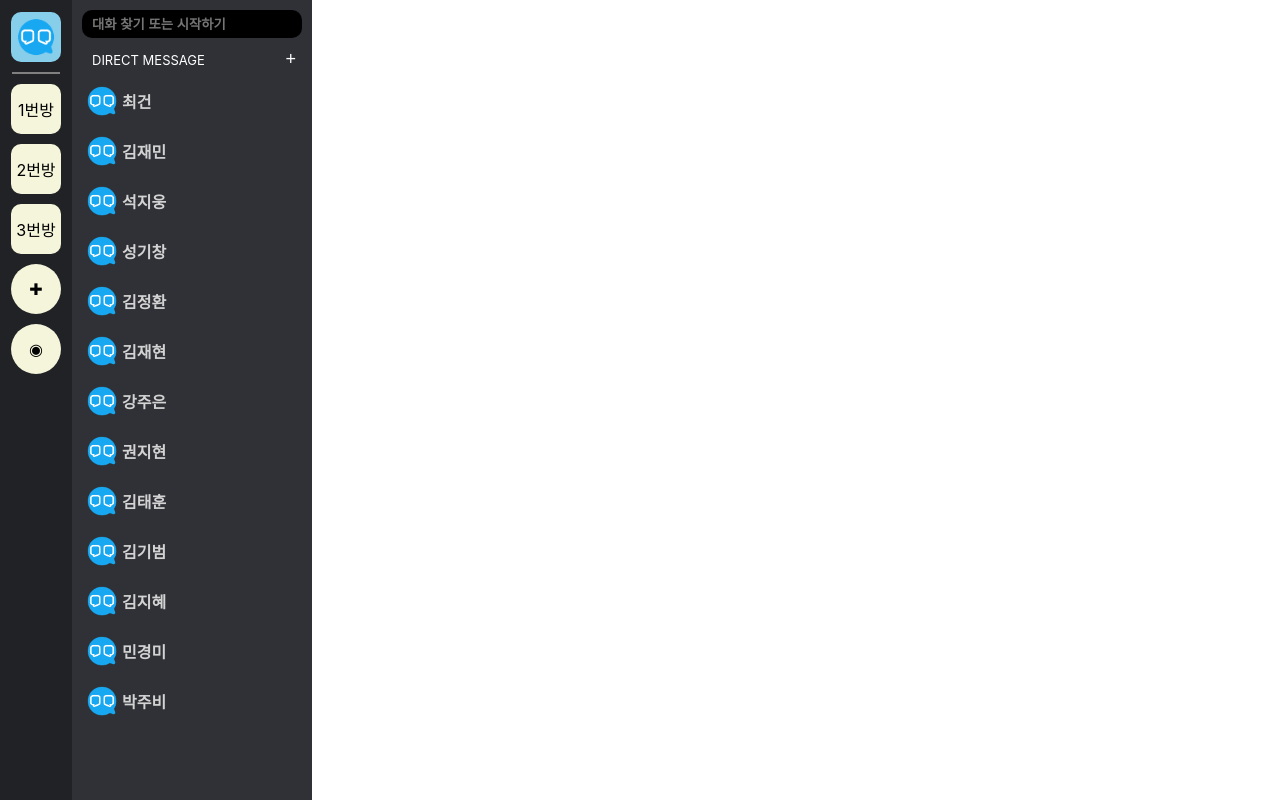
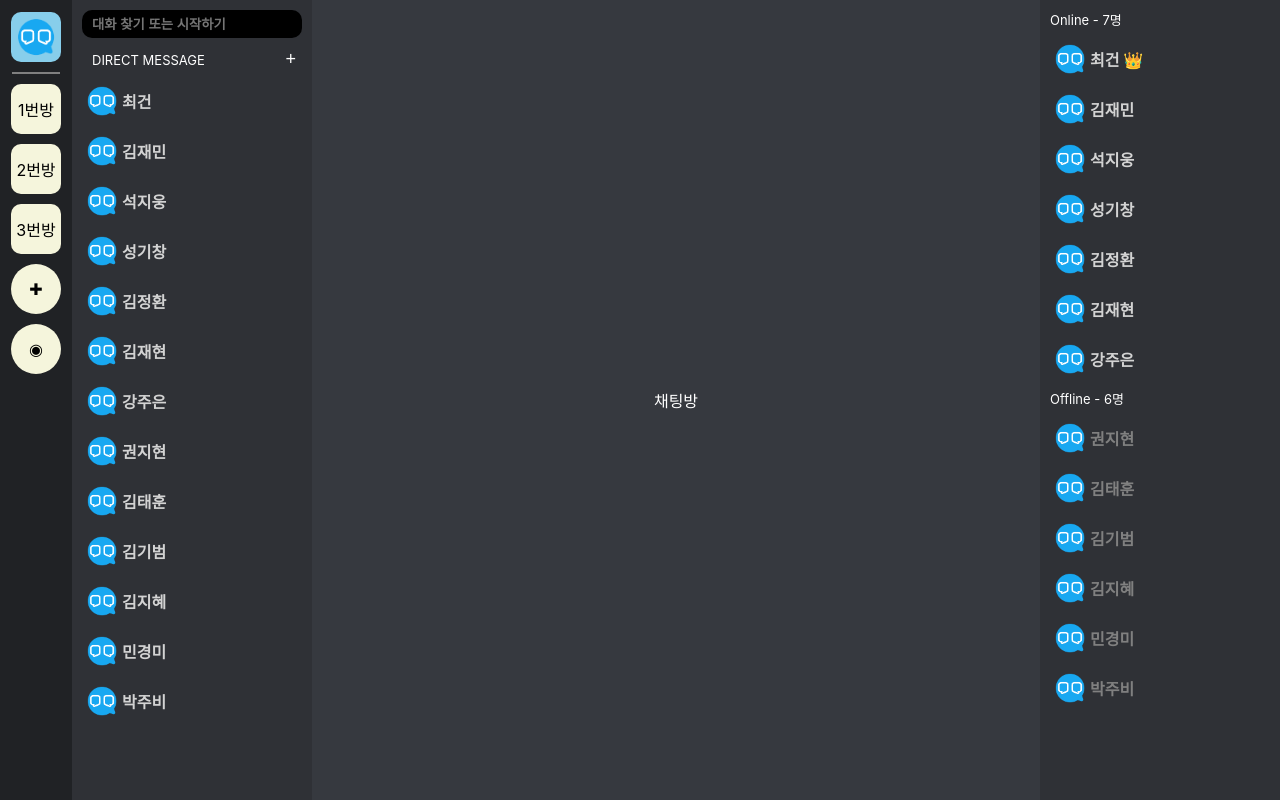
Before and after one commit to RECODE01/WithChat-Cilent, a React (Create React App) app in the folder withchat-client/: page / in a window 1280 px wide. Built offline with nearby package versions, Linux system fonts and the light colour scheme.

Commit message:
feat/#8/ChatterLsit UI

```diff
--- a/withchat-client/src/App.js
+++ b/withchat-client/src/App.js
@@ -1,5 +1,6 @@
 // import logo from "./logo.svg";
 import "./App.css";
+import ChatterList from "./components/chatterList/chatterList";
 import ChattingRoomList from "./components/chattingRoomList/chattingRoomList";
 import DirectMessageList from "./components/directMessageList/directMessageList";
 
@@ -23,6 +24,20 @@ function App() {
       </header> */}
       <ChattingRoomList />
       <DirectMessageList />
+      <div
+        style={{
+          width: "100%",
+          backgroundColor: "#36393F",
+          color: "white",
+          textAlign: "center",
+          display: "flex",
+          justifyContent: "center",
+          alignItems: "center",
+        }}
+      >
+        채팅방
+      </div>
+      <ChatterList />
     </div>
   );
 }
--- /dev/null
+++ b/withchat-client/src/components/chatterList/chatter.css
@@ -0,0 +1,15 @@
+.OnOffCategory {
+  color: white;
+  font-size: small;
+  margin-bottom: 10px;
+}
+
+.OffChatter {
+  color: gray;
+}
+
+.dmBox2 {
+  width: 240px;
+  height: calc(100vh - 10px);
+  overflow: scroll;
+}
--- /dev/null
+++ b/withchat-client/src/components/chatterList/chatterList.js
@@ -0,0 +1,49 @@
+import "./chatter.css";
+
+export default function ChatterList() {
+  let ChatterList = [
+    { id: "1", name: "최건", master: true, Online: true },
+    { id: "2", name: "김재민", master: false, Online: true },
+    { id: "3", name: "석지웅", master: false, Online: true },
+    { id: "4", name: "성기창", master: false, Online: true },
+    { id: "5", name: "김정환", master: false, Online: true },
+    { id: "6", name: "김재현", master: false, Online: true },
+    { id: "7", name: "강주은", master: false, Online: true },
+    { id: "8", name: "권지현", master: false, Online: false },
+    { id: "9", name: "김태훈", master: false, Online: false },
+    { id: "10", name: "김기범", master: false, Online: false },
+    { id: "11", name: "김지혜", master: false, Online: false },
+    { id: "12", name: "민경미", master: false, Online: false },
+    { id: "13", name: "박주비", master: false, Online: false },
+  ];
+  return (
+    <>
+      <div className="DmWrapper">
+        <div className="dmBox2">
+          <div className="OnOffCategory">
+            Online - {ChatterList.filter((el) => el.Online === true).length}명
+          </div>
+          {ChatterList.filter((el) => el.Online === true).map((el) => (
+            <div className="dmItem">
+              <img className="dmItemImg" src="/LOGO_WC.png" alt="이미지" />
+              <p>
+                {el.name} {el.master && "👑"}
+              </p>
+            </div>
+          ))}
+          <div className="OnOffCategory">
+            Offline - {ChatterList.filter((el) => el.Online === false).length}명
+          </div>
+          {ChatterList.filter((el) => el.Online === false).map((el) => (
+            <div className="dmItem OffChatter">
+              <img className="dmItemImg" src="/LOGO_WC.png" alt="이미지" />
+              <p className="OffChatter">
+                {el.name} {el.master && "👑"}
+              </p>
+            </div>
+          ))}
+        </div>
+      </div>
+    </>
+  );
+}
--- a/withchat-client/src/components/chattingRoomList/chattingRoomList.js
+++ b/withchat-client/src/components/chattingRoomList/chattingRoomList.js
@@ -10,13 +10,19 @@ export default function ChattingRoomList() {
   return (
     <>
       <div className="wrapper">
-        <img className="DmList" src="/LOGO_WC.png" alt="DM 리스트" />
+        <img className="DmList" src="/LOGO_WC.png" alt="DM 리스트" title="DM" />
         <div className="line"></div>
         {chattingList.map((el) => (
-          <div className="chattingList">{el.name}</div>
+          <div className="chattingList" title={el.name}>
+            {el.name}
+          </div>
         ))}
-        <div className="chattingList addFindChat"> ✚ </div>
-        <div className="chattingList addFindChat"> ◉ </div>
+        <div className="chattingList addFindChat" title="채팅방 추가">
+          ✚
+        </div>
+        <div className="chattingList addFindChat" title="채팅방 찾기">
+          ◉
+        </div>
       </div>
     </>
   );
--- a/withchat-client/src/components/directMessageList/directMessageList.css
+++ b/withchat-client/src/components/directMessageList/directMessageList.css
@@ -13,7 +13,6 @@
 .dmBox {
   width: 240px;
   height: calc(100vh - 50px);
-
   overflow: scroll;
 }
 
```
